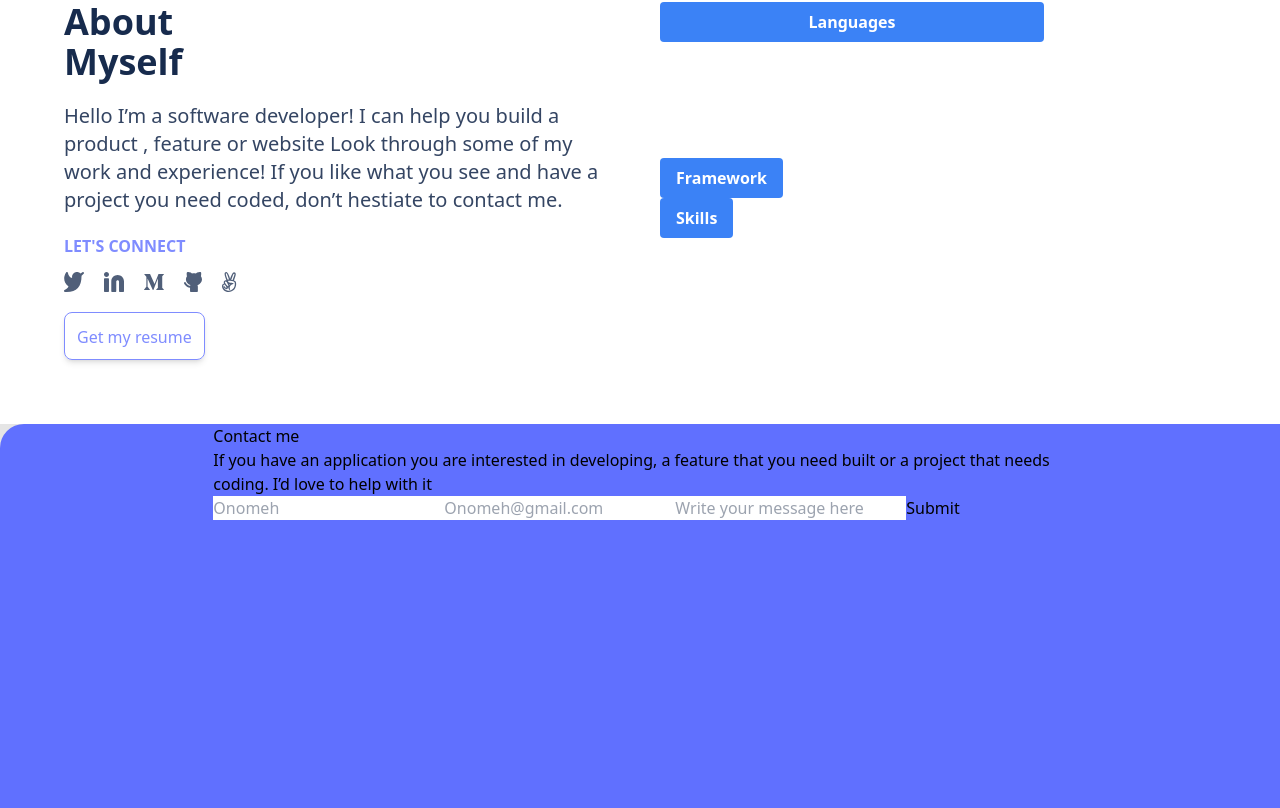
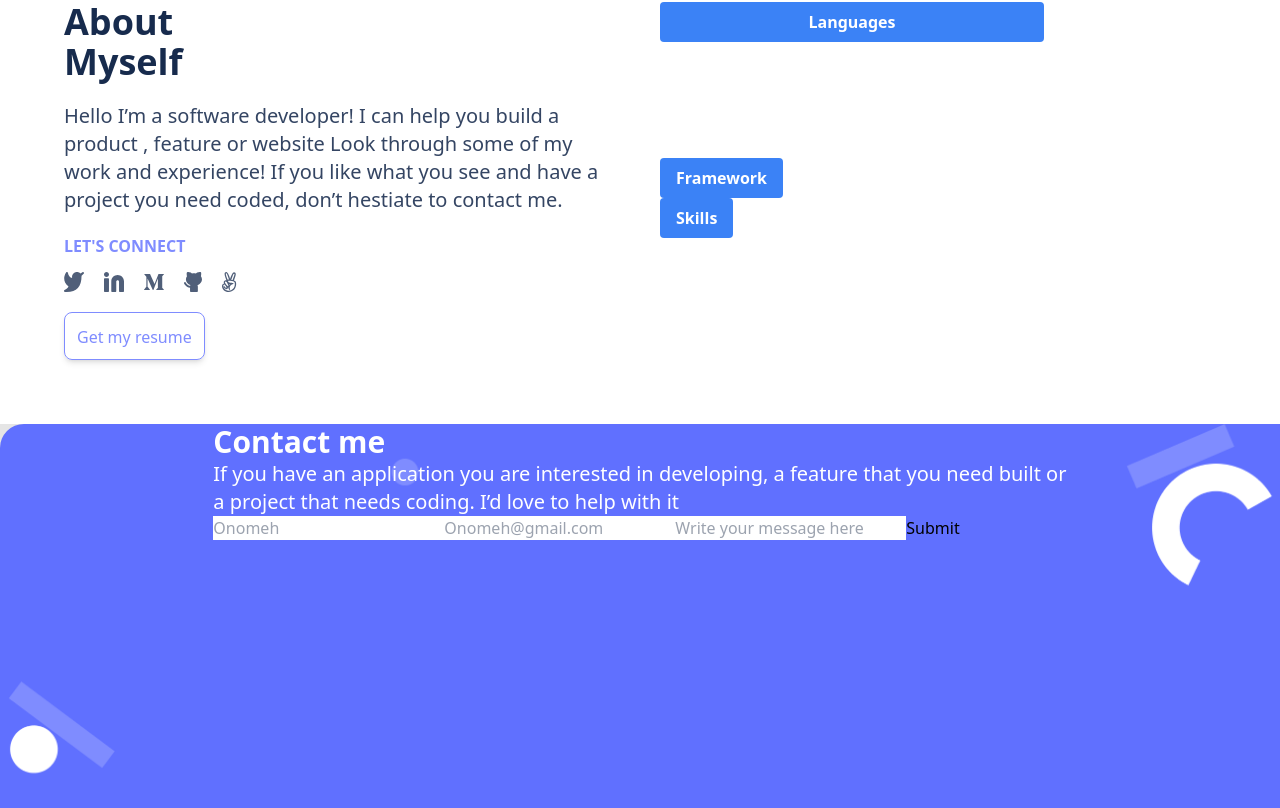
Before and after one commit to Estherstarr/new_portfolio, a React (Vite) app: page / in a window 1280 px wide. Shown: the part 2215-3023 px from the top of the page. Built offline with nearby package versions, Linux system fonts and the light colour scheme.

Commit message:
Add contact section

```diff
--- a/src/App.jsx
+++ b/src/App.jsx
@@ -19,7 +19,7 @@ export default function App() {
             <h3>Contact</h3>
           </div>
         </nav>
-        <section className="pt-48 pb-6 bg-[url('assets/images/header-shapes-mobile@2x.svg')] bg-cover bg-right-top	">
+        <section className="pt-48 pb-6 bg-[url('src/assets/images/header-shapes-mobile@2x.svg')] bg-cover bg-right-top	">
           <div className="w-2/3 mx-auto">
             <h1 className="text-5xl font-bold text-bold-ash tracking-wide">I'm Onomeh,  </h1>
             <h1 className="text-5xl font-bold text-bold-ash tracking-wide">Glad to see</h1>
--- a/src/components/Contact.jsx
+++ b/src/components/Contact.jsx
@@ -24,10 +24,10 @@ const Contact = () => {
         console.log("Error occurred while submitting form", error);
         })};
       return (
-    <div className="bg-blue-purple h-96 rounded-tl-3xl">
+    <div className="bg-blue-purple h-96 rounded-tl-3xl bg-[url('src/assets/images/contact-form.png')] bg-cover bg-right-top">
         <div className="w-2/3 mx-auto">
-        <h3 class="h3-contact">Contact me</h3>
-        <p class="contact-text">
+        <h3 class="text-3xl font-bold text-white">Contact me</h3>
+        <p class="contact-text text-white text-xl">
               If you have an application you are interested in developing, a
               feature that you need built or a project that needs coding. I’d
               love to help with it
```
